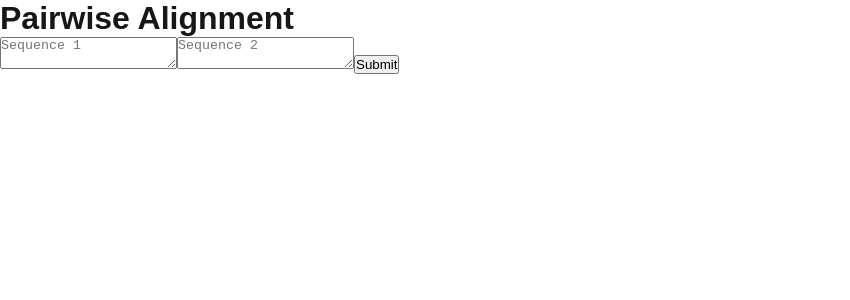
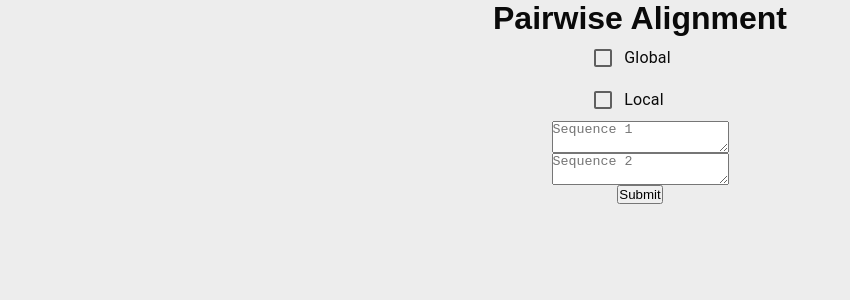
Before and after one commit to joshduplaa/PairwiseAlignmentApp, a Next.js app in the folder pw-client/: page / in a window 1280 px wide. Shown: the top 300 px of the page, without its empty margins (0-850 px from the left). Built offline with nearby package versions, Linux system fonts and the light colour scheme.

Commit message:
added checkboxes for Global or local alignment

```diff
--- a/pw-client/src/app/globals.css
+++ b/pw-client/src/app/globals.css
@@ -7,6 +7,12 @@
   :root {
     --background: #0a0a0a;
     --foreground: #ededed;
+  }
+}
+@media (prefers-color-scheme: light) {
+  :root {
+    --background: #ededed;
+    --foreground: #0a0a0a;
   }
 }
 
@@ -22,6 +28,10 @@ body {
   font-family: Arial, Helvetica, sans-serif;
   -webkit-font-smoothing: antialiased;
   -moz-osx-font-smoothing: grayscale;
+  display: flex;
+  flex-direction: column;
+  align-items: center;
+
 }
 
 * {
@@ -40,3 +50,8 @@ a {
     color-scheme: dark;
   }
 }
+@media (prefers-color-scheme: light) {
+  html {
+    color-scheme: light;
+  }
+}
--- a/pw-client/src/app/page.tsx
+++ b/pw-client/src/app/page.tsx
@@ -1,44 +1,63 @@
 'use client';
 
 import { useState } from 'react';
+import * as React from 'react';
+import FormGroup from '@mui/material/FormGroup';
+import FormControlLabel from '@mui/material/FormControlLabel';
+import Checkbox from '@mui/material/Checkbox';
+
+const label = { inputProps: { 'aria-label': 'Checkbox demo' } };
 
 export default function Home() {
+  //defining object state (constructors) for backend
   const [seq1, setSeq1] = useState('');
   const [seq2, setSeq2] = useState('');
+  const [local, setLocal] = useState(false)
+  const [global, setGlobal] = useState(false)
   const [response, setResponse] = useState('');
 
+  //Function to handle submit
   const handleSubmit = async () => {
+    if (!global && !local) {
+      alert('Please select at least one: Global or Local')
+      return
+    }
+    //sends values to API, replace API route with secret when possible
     const res = await fetch('http://localhost:5000/align', {
       method: 'POST',
       headers: { 'Content-Type': 'application/json' },
-      body: JSON.stringify({ seq1, seq2 }),
+      body: JSON.stringify({ seq1, seq2, scope: { global, local } }),
     });
     const data = await res.json();
     setResponse(data.status);
   };
 
   return (
-    <div className="p-4 max-w-md mx-auto">
+    <>
       <h1 className="text-xl font-bold mb-4">Pairwise Alignment</h1>
+      {/**Global or local alignment selection */}
+      <FormGroup>
+        <FormControlLabel control={<Checkbox checked={global} onChange={() => {setGlobal(true); setLocal(false)}} />} label="Global" />
+        <FormControlLabel control={<Checkbox checked={local} onChange={() => {setLocal(true); setGlobal(false)}} />} label="Local" />
+      </FormGroup>
+      {/**Sequence 1 text box */}
       <textarea
         className="w-full mb-2 p-2 border"
         placeholder="Sequence 1"
         value={seq1}
         onChange={(e) => setSeq1(e.target.value)}
       />
+      {/**Sequence 2 text box */}
       <textarea
         className="w-full mb-2 p-2 border"
         placeholder="Sequence 2"
         value={seq2}
         onChange={(e) => setSeq2(e.target.value)}
       />
-      <button
-        className="bg-blue-500 text-white px-4 py-2 rounded"
-        onClick={handleSubmit}
-      >
+      <button className="bg-blue-500 text-white px-4 py-2 rounded" onClick={handleSubmit}>
         Submit
       </button>
       {response && <p className="mt-4">{response}</p>}
-    </div>
+    </>
   );
 }
```
Also changed, not shown: pw-client/package.json (+7 -4 lines), 1 other file (tests, documents, lock files or other folders).
